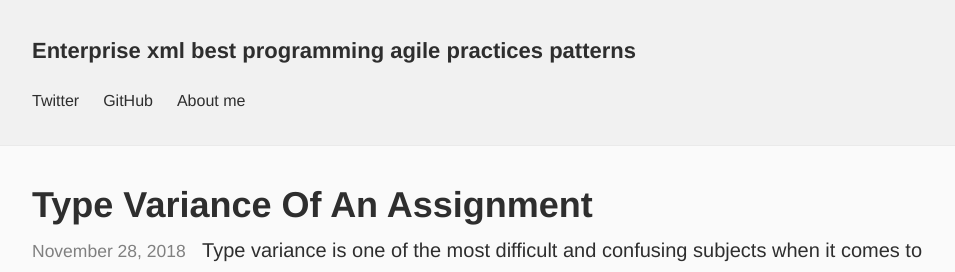
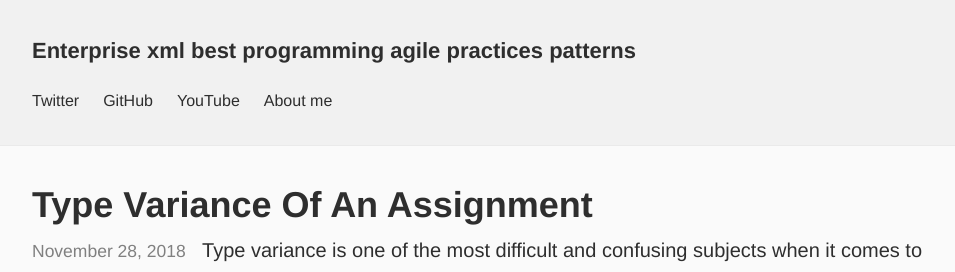
Before and after one commit to dkandalov/dkandalov.github.io, a Jekyll site: the page built from index.html, in a window 1280 px wide and 900 px high. Shown: the top 272 px of the window, without its empty margins (160-1115 px from the left). Built offline with Jekyll 4.4.1, drawn with Linux system fonts in a browser that asks for light colours.

Commit message:
added youtube link to the header

```diff
--- a/_includes/header.html
+++ b/_includes/header.html
@@ -8,6 +8,7 @@
     <nav class="site-nav">
       <a class="page-link" href="https://twitter.com/dmitrykandalov">Twitter</a>
       <a class="page-link" href="https://github.com/dkandalov">GitHub</a>
+      <a class="page-link" href="https://youtube.com/user/dkandalov">YouTube</a>
       {% for page in site.pages %}
       {% unless page.exclude %}
       {% if page.title %}
```
